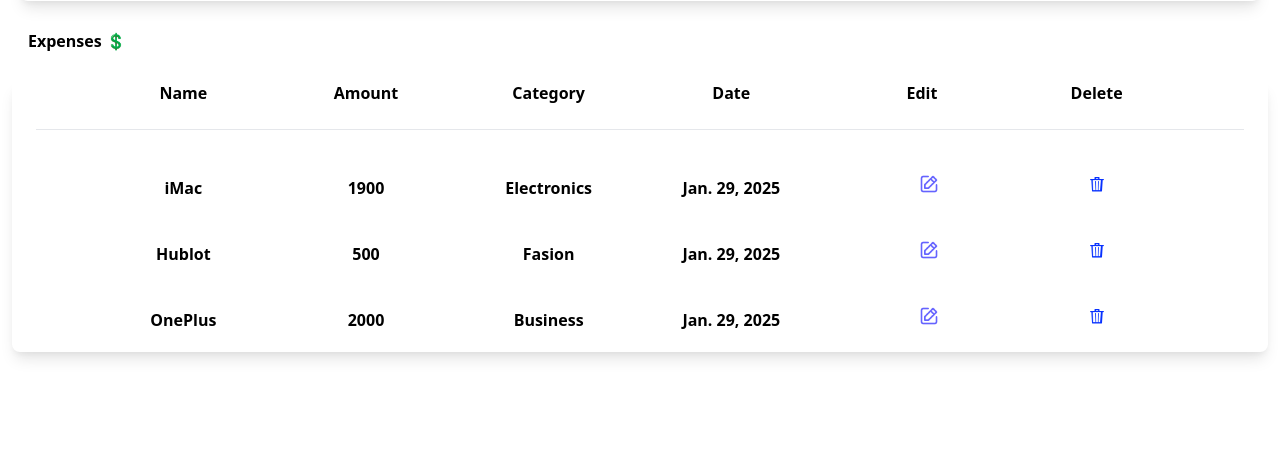
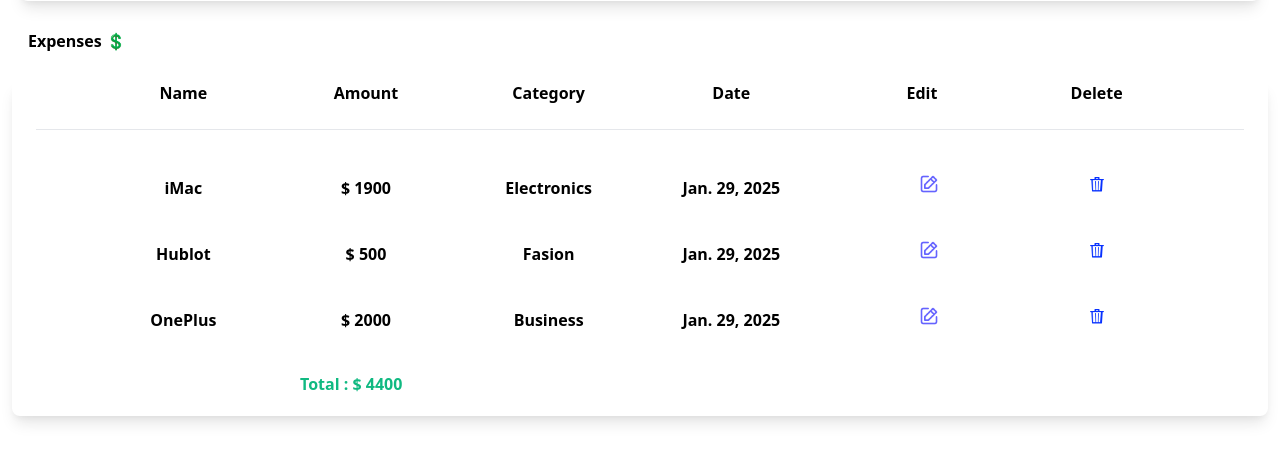
Before and after one commit to CoderMahruf/Expense-tracker, a Django app: page / in a window 1280 px wide. Shown: the part 335-800 px from the top of the page. Run offline with Django 5.2, Linux system fonts and the light colour scheme; data comes from the database, SQL or seed files in the repository; style sheets or scripts are compiled from the project's sources.

Commit message:
Expense sum

```diff
--- a/myapp/templates/myapp/index.html
+++ b/myapp/templates/myapp/index.html
@@ -42,7 +42,7 @@
     {% for expense in expenses %}
     <div class="expense-row flex-wrap px-20 py-5">
         <span class="font-semibold">{{expense.name}}</span>
-        <span class="font-semibold">{{expense.amount}}</span>
+        <span class="font-semibold">$ {{expense.amount}}</span>
         <span class="font-semibold">{{expense.category}}</span>
         <span class="font-semibold">{{expense.date}}</span>
         <span class="pl-24"><a href="{% url 'edit' expense.id %}">
@@ -58,5 +58,10 @@
         </span>
     </div>
     {% endfor %}
+    <!-- Displaying total  -->
+    <div class="px-72 py-5">
+        <span class="font-bold text-green-500">Total : $ {{total_expenses.amount__sum}}</span>
+    </div>
+    <!-- Displaying total  -->
 </div>
 {% endblock content %}
--- a/myapp/views.py
+++ b/myapp/views.py
@@ -1,6 +1,7 @@
 from django.shortcuts import render,redirect
 from .forms import ExpenseForm
 from .models import Expense
+from django.db.models import Sum
 # Create your views here.
 
 def index(request):
@@ -10,8 +11,10 @@
             expense.save()
 
     expenses = Expense.objects.all()
+    total_expenses = expenses.aggregate(Sum('amount'))
+    print(total_expenses)
     expense_form = ExpenseForm()
-    return render(request,'myapp/index.html',{'expense_form':expense_form,'expenses':expenses})
+    return render(request,'myapp/index.html',{'expense_form':expense_form,'expenses':expenses,'total_expenses':total_expenses})
 
 def edit(request,id):
     expense = Expense.objects.get(id=id)
```
